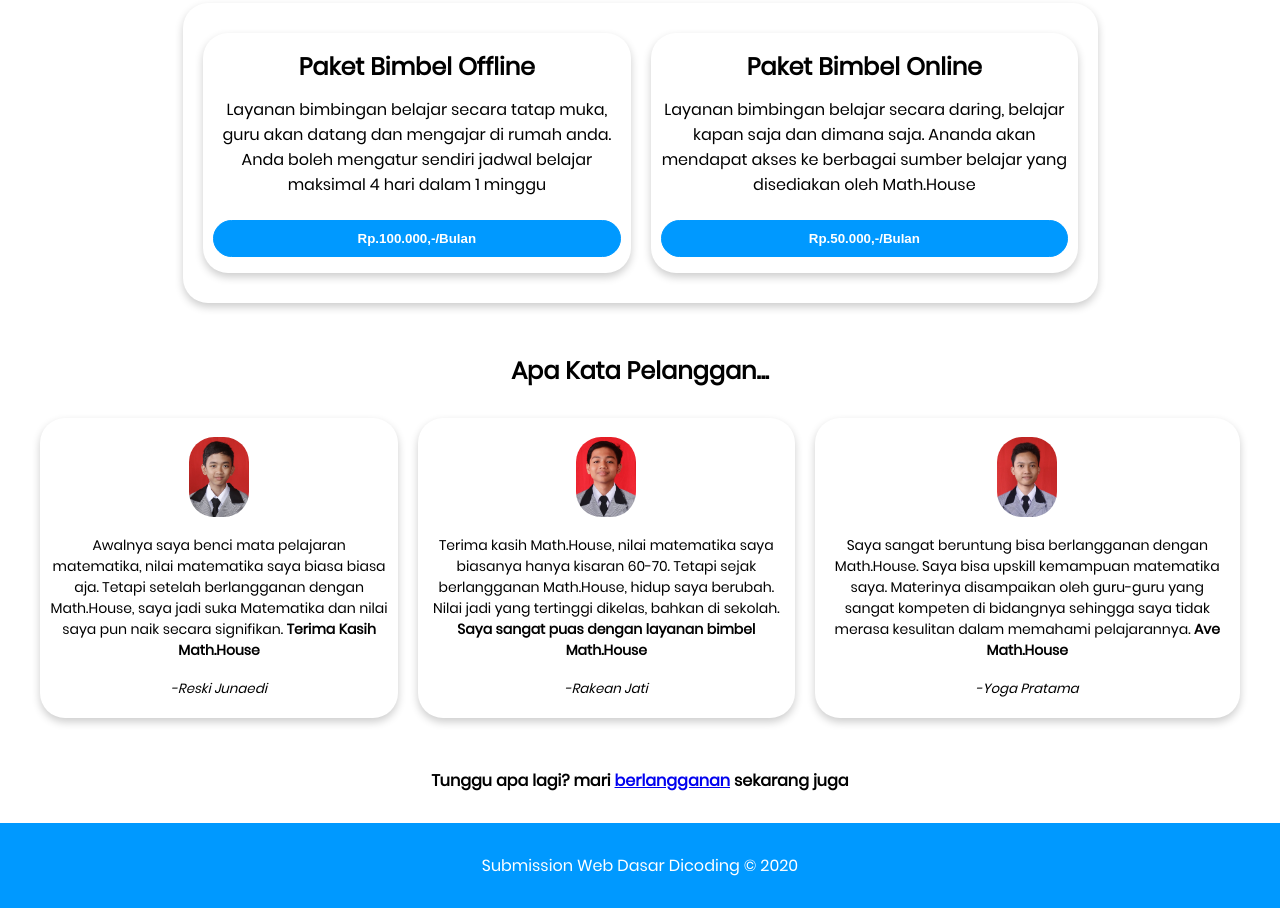
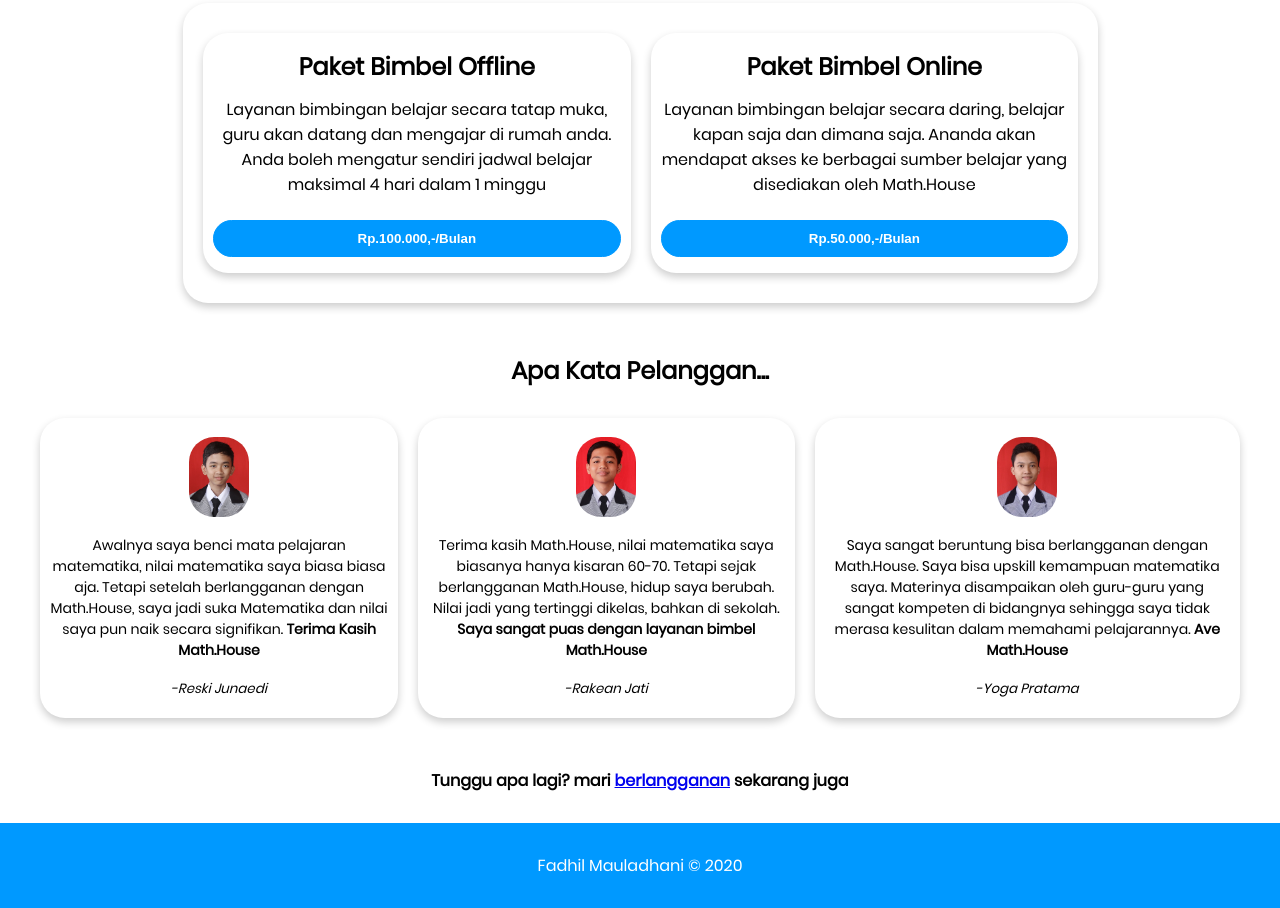
Before and after one commit to altf4m88/Math.House, a plain HTML site: page index.html in a window 1280 px wide. Shown: the part 2182-3090 px from the top of the page. Drawn offline with Linux system fonts and the light colour scheme.

Commit message:
Update index.html

```diff
--- a/index.html
+++ b/index.html
@@ -217,7 +217,7 @@
     </main>
 
     <footer>
-        <p>Submission Web Dasar Dicoding &#169; 2020</p>
+        <p>Fadhil Mauladhani &#169; 2020</p>
     </footer>
 
     <script src="assets/app.js"></script>
```
